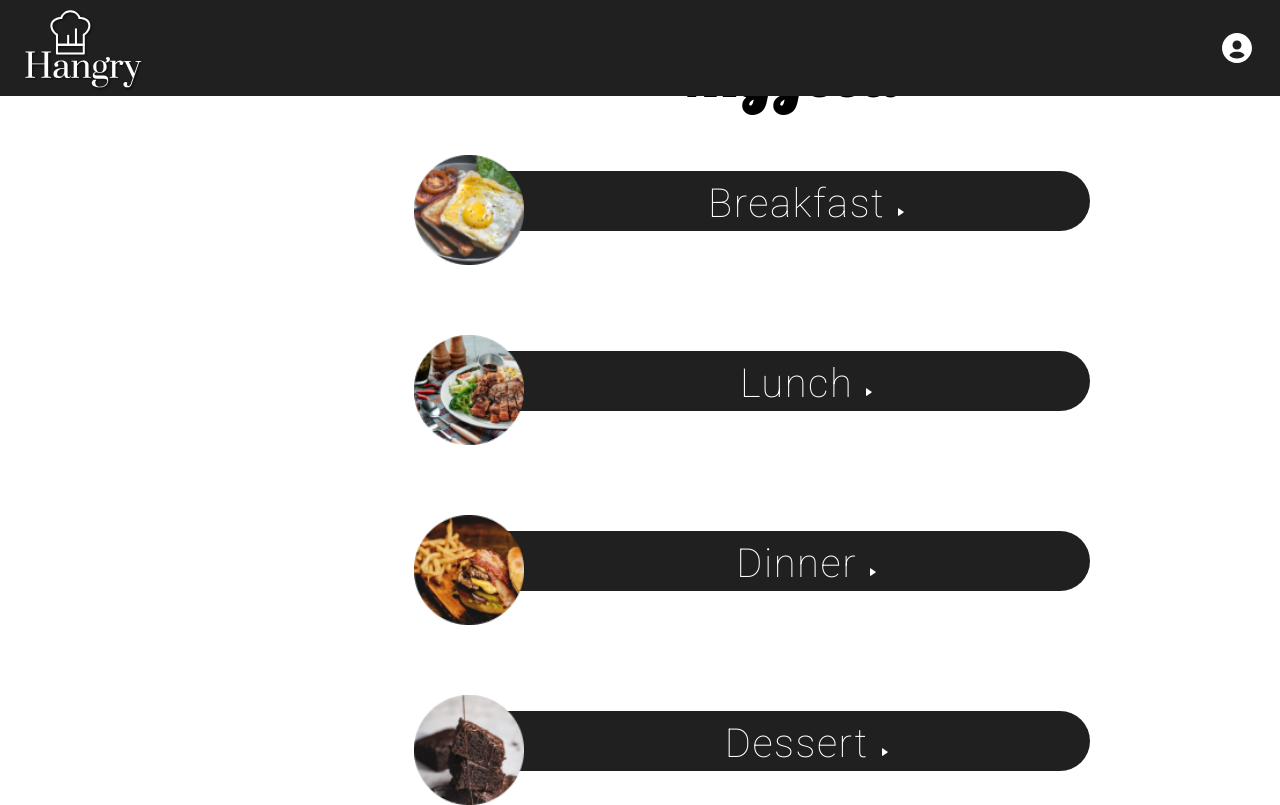
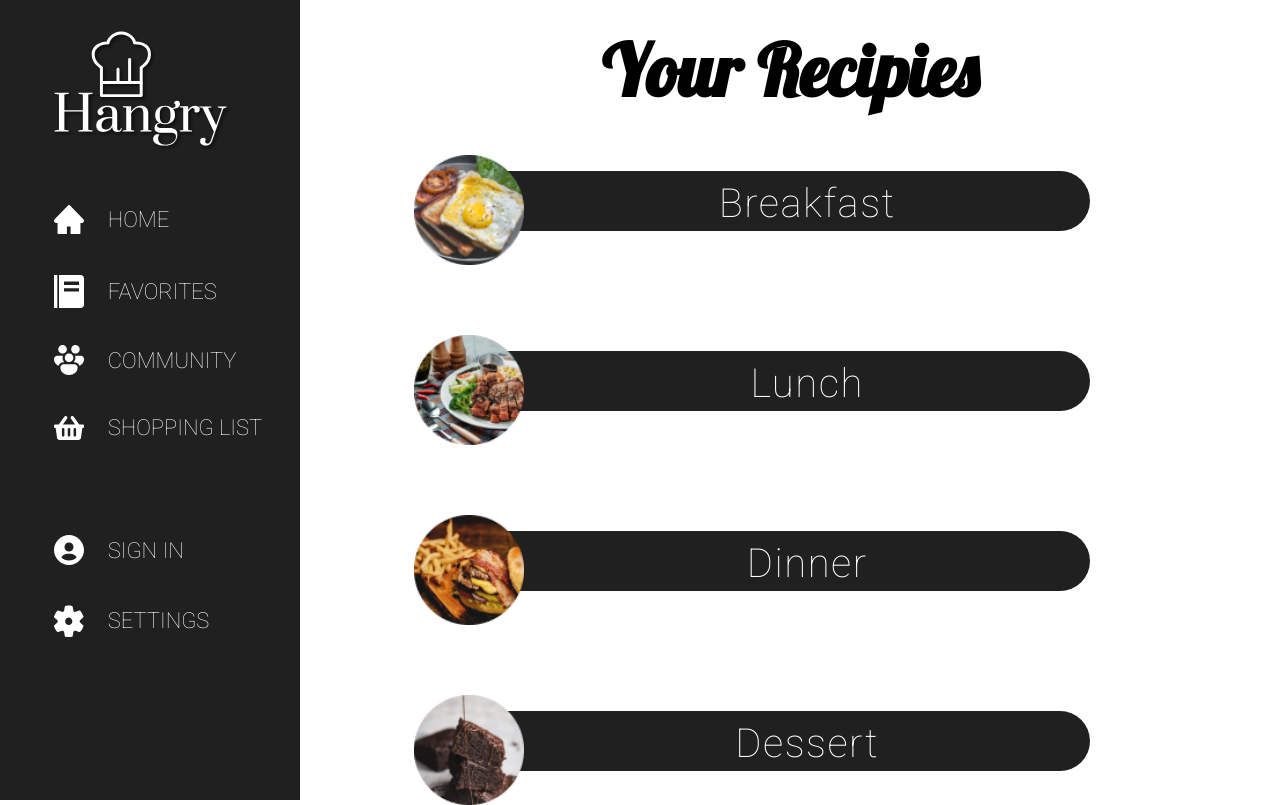
Before and after one commit to stefansnaerh/Hangry, a website: page myfeed.html in a window 1280 px wide. Drawn offline with Linux system fonts and the light colour scheme; a web font is replaced by a local one.

Commit message:
fixed responsive

```diff
--- a/myfeed.html
+++ b/myfeed.html
@@ -8,12 +8,64 @@
     <link rel="stylesheet" href="mainsite.css">
 </head>
 <body>
+    <div id="mobile-banner">
 <header class="banner" role="banner">
-        <img src="images/Logo.svg" class="bannerimage" alt="">
+    <img src="images/Logo.svg" class="bannerimage" alt="" id="mobileLogo">
     <input type="image" src="images/usernameicon.svg" class="usernameicon" alt="">
 </header>
+</div>
+<div id="website-banner" class="sidebar">
+       <div class="logo">
+           <img src="images/Logo.svg" alt="" class="website-logo">
+       </div>
+       <ul class="nav_list_top">
+           <li>
+               <a href="#">
+                   <img src="images/homeicon.svg" alt="" class="sidebar-icons">
+                   <span class="links_name">HOME</span>
+               </a>
+               <!--<span class="tooltip">Home</span>-->
+           </li>
+           <li>
+            <a href="#" class="nav-links">
+                <img src="images/favoritesicon.svg" alt="" class="sidebar-icons">
+                <span class="links_name">FAVORITES</span>
+            </a>
+            <!--<span class="tooltip">Home</span>-->
+        </li>
+        <li>
+            <a href="#">
+                <img src="images/communityicon.svg" alt="" class="sidebar-icons">
+                <span class="links_name">COMMUNITY</span>
+            </a>
+            <!--<span class="tooltip">Home</span>-->
+        </li>
+        <li>
+            <a href="#">
+                <img src="images/shoppinglisticon.svg" alt="" class="sidebar-icons">
+                <span class="links_name">SHOPPING LIST</span>
+            </a>
+            <!--<span class="tooltip">Home</span>-->
+        </li>
+       </ul>
+       <ul class="nav_list_bottom">
+           <li>
+               <a href="#">
+                   <img src="images/usernameicon.svg" alt="" class="sidebar-icons">
+                   <span class="links_name">SIGN IN</span>
+               </a>
+           </li>
+           <li>
+               <a href="#">
+                   <img src="images/settingsicon.svg" alt="" class="sidebar-icons">
+                   <span class="links_name">SETTINGS</span>
+               </a>
+           </li>
+       </ul>
+</div>
 
-        <div class="page_title"><h1>My feed</h1></div>
+
+    <div class="page_title"><h1>Your Recipies</h1></div>
 
 
 
@@ -21,24 +73,19 @@
     <div class="container">
         <button class="breakfast buttons"> Breakfast
             <img class="Button_images" src="images/breakfastButton.png" alt="Breakfast">
-                <img class="arrow" src="images/arrow.png" alt="arrow">
         </button>
 
         <button class="lunch buttons"> Lunch
             <img class="Button_images" src="images/lunchButton.png" alt="Lunch">
-                <img class="arrow" src="images/arrow.png" alt="arrow">
         </button>
 
         <button class="dinner buttons"> Dinner
             <img class="Button_images" src="images/dinnerButton.png" alt="Dinner">
-                <img class="arrow" src="images/arrow.png" alt="arrow">
         </button>
 
         <button class="desserts buttons"> Dessert
             <img class="Button_images" src="images/dessertsButton.png" alt="Desserts">
-                <img class="arrow" src="images/arrow.png" alt="arrow">
         </button>
-        </div>
     </div>
 </div>
 
```
Lines whose indentation alone changed are shown as unchanged.
